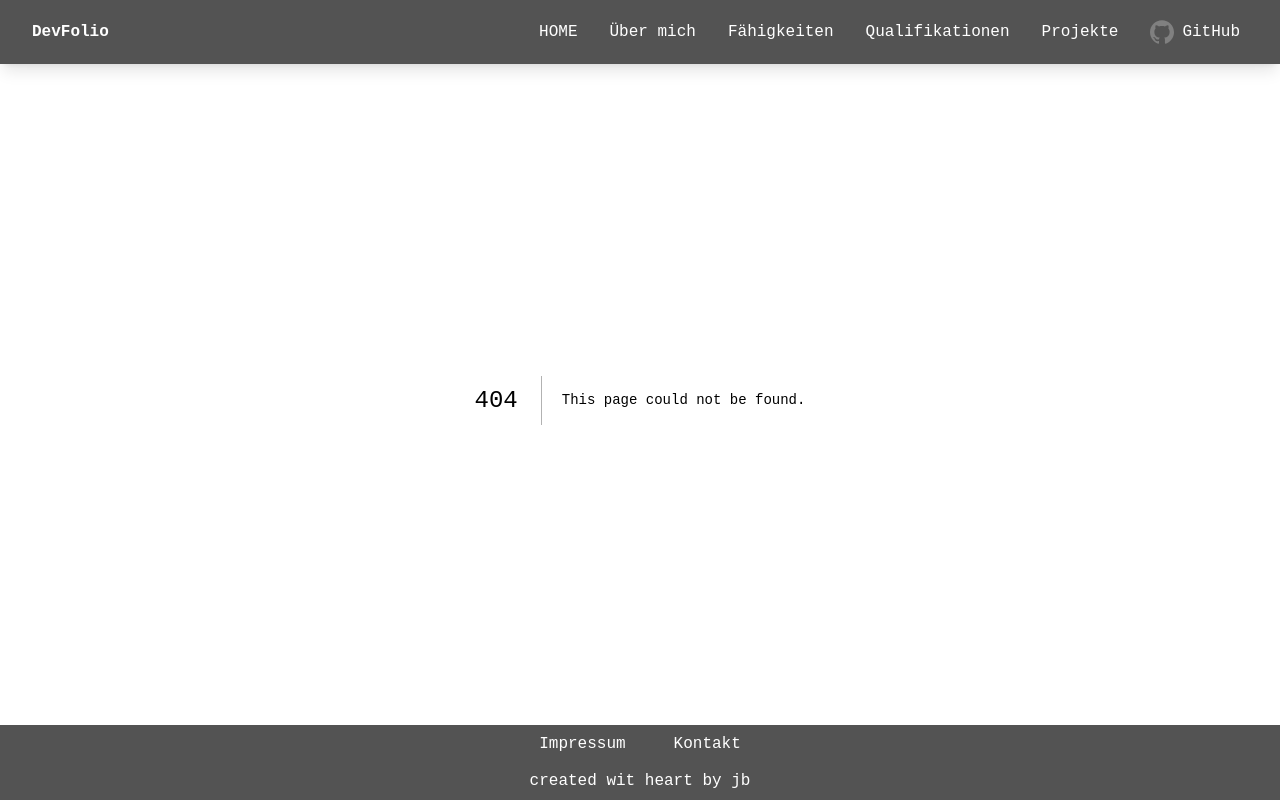
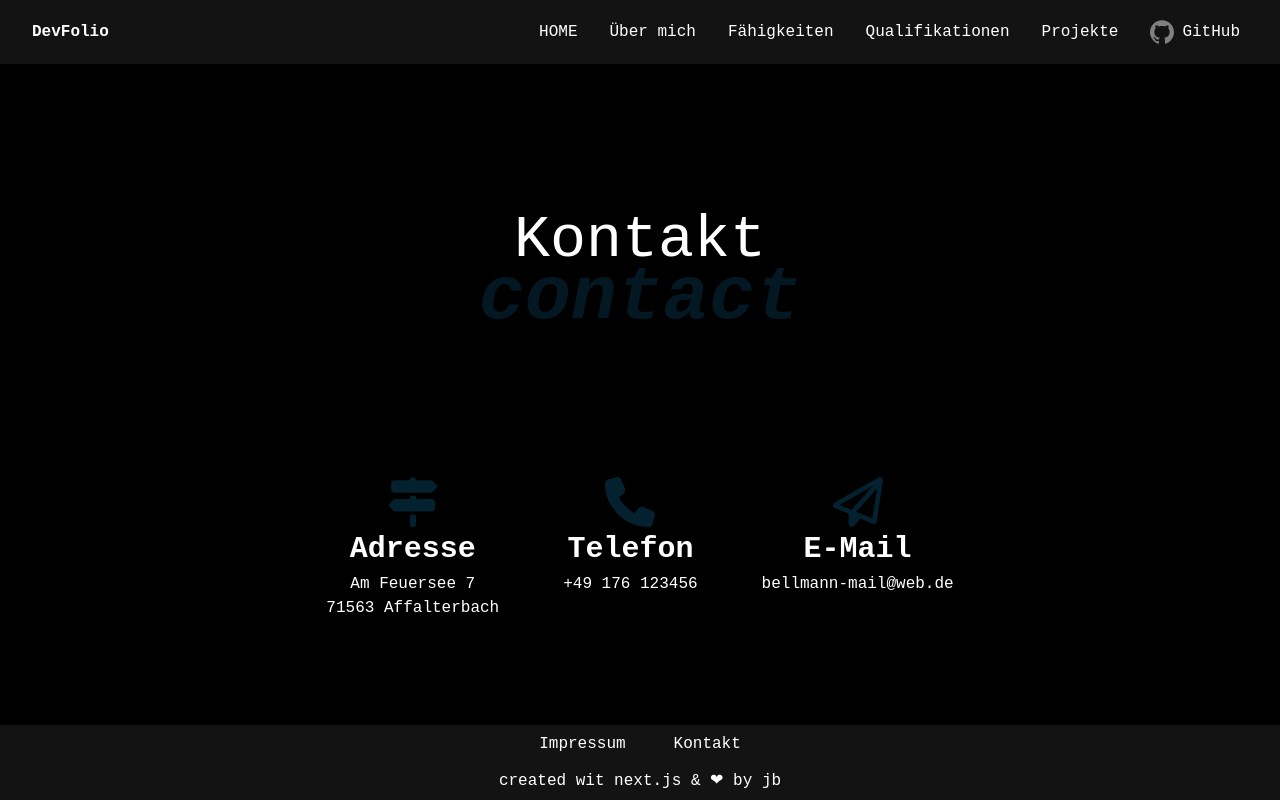
Before and after one commit to juliabellmann/portfolio, a Next.js app: page /contact in a window 1280 px wide. Before the commit this address had no page. Built offline with nearby package versions, Linux system fonts and the light colour scheme.

Commit message:
add contact page

```diff
--- /dev/null
+++ b/app/_components/Contact.js
@@ -0,0 +1,35 @@
+import Link from "next/link";
+
+export default function Contact() {
+    return (
+
+        <>
+            <h2 className="heading-big">contact</h2>
+            <h1>Kontakt</h1>
+            <section class="contact">
+
+                <ul>
+                    <li><svg xmlns="http://www.w3.org/2000/svg" viewBox="0 0 512 512"> {/* <!--!Font Awesome Free 6.6.0 by @fontawesome - https://fontawesome.com License - https://fontawesome.com/license/free Copyright 2024 Fonticons, Inc.--> */} <path d="M224 32L64 32C46.3 32 32 46.3 32 64l0 64c0 17.7 14.3 32 32 32l377.4 0c4.2 0 8.3-1.7 11.3-4.7l48-48c6.2-6.2 6.2-16.4 0-22.6l-48-48c-3-3-7.1-4.7-11.3-4.7L288 32c0-17.7-14.3-32-32-32s-32 14.3-32 32zM480 256c0-17.7-14.3-32-32-32l-160 0 0-32-64 0 0 32L70.6 224c-4.2 0-8.3 1.7-11.3 4.7l-48 48c-6.2 6.2-6.2 16.4 0 22.6l48 48c3 3 7.1 4.7 11.3 4.7L448 352c17.7 0 32-14.3 32-32l0-64zM288 480l0-96-64 0 0 96c0 17.7 14.3 32 32 32s32-14.3 32-32z"/></svg></li>
+                    <li><h3>Adresse</h3></li>
+                    <li>Am Feuersee 7</li>
+                    <li>71563 Affalterbach</li>
+                </ul>
+
+                <ul>
+                    <li><svg xmlns="http://www.w3.org/2000/svg" viewBox="0 0 512 512"> {/*<!--!Font Awesome Free 6.6.0 by @fontawesome - https://fontawesome.com License - https://fontawesome.com/license/free Copyright 2024 Fonticons, Inc.--> */} <path d="M164.9 24.6c-7.7-18.6-28-28.5-47.4-23.2l-88 24C12.1 30.2 0 46 0 64C0 311.4 200.6 512 448 512c18 0 33.8-12.1 38.6-29.5l24-88c5.3-19.4-4.6-39.7-23.2-47.4l-96-40c-16.3-6.8-35.2-2.1-46.3 11.6L304.7 368C234.3 334.7 177.3 277.7 144 207.3L193.3 167c13.7-11.2 18.4-30 11.6-46.3l-40-96z"/></svg></li>
+                    <li><h3>Telefon</h3></li>
+                    <li>+49 176 123456</li>
+                </ul>
+
+                <ul>
+                    <li><svg xmlns="http://www.w3.org/2000/svg" viewBox="0 0 512 512"> {/* <!--!Font Awesome Free 6.6.0 by @fontawesome - https://fontawesome.com License - https://fontawesome.com/license/free Copyright 2024 Fonticons, Inc.--> */} <path d="M16.1 260.2c-22.6 12.9-20.5 47.3 3.6 57.3L160 376l0 103.3c0 18.1 14.6 32.7 32.7 32.7c9.7 0 18.9-4.3 25.1-11.8l62-74.3 123.9 51.6c18.9 7.9 40.8-4.5 43.9-24.7l64-416c1.9-12.1-3.4-24.3-13.5-31.2s-23.3-7.5-34-1.4l-448 256zm52.1 25.5L409.7 90.6 190.1 336l1.2 1L68.2 285.7zM403.3 425.4L236.7 355.9 450.8 116.6 403.3 425.4z"/></svg></li>
+                    <li><h3>E-Mail</h3></li>
+                    <li><Link href="mailto:bellmann-mail@web.de">bellmann-mail@web.de</Link></li>
+                </ul>
+
+            </section>
+
+        </>
+    );
+
+}
--- a/app/_components/Footer.js
+++ b/app/_components/Footer.js
@@ -10,11 +10,11 @@ export default function Footer() {
                 <Link href="/impressum">Impressum</Link>
                 </div>
                 <div>
-                    Kontakt
+                <Link href="/contact">Kontakt</Link>
                 </div>
             </div>
             <div>
-                created wit heart by jb
+                created wit next.js & &#10084; by jb
             </div>
         </footer>
         </>
--- a/app/_styles/globals.css
+++ b/app/_styles/globals.css
@@ -57,6 +57,7 @@ main {
   align-items: center;
   text-align: center;
   margin: 1rem 1rem;
+  padding-bottom: 7rem;
 }
 
 @media (min-width: 1024px) {
@@ -409,3 +410,27 @@ footer div {
 .link-github {
   text-decoration: underline;
 }
+
+/* -------------- */
+
+.contact {
+display: flex;
+flex-direction: column;
+}
+
+@media (min-width: 1024px) {
+  .contact {
+
+    display: flex;
+    flex-direction: row;
+    flex-wrap: nowrap;
+    padding: 0 2rem;
+    }
+  }
+
+.contact ul{
+  display: flex;
+  flex-direction: column;
+  align-items: center;
+  padding: 2rem;
+}
--- /dev/null
+++ b/app/contact/page.js
@@ -0,0 +1,7 @@
+import Contact from "../_components/Contact";
+
+export default function ContactPage() {
+    return (
+        <Contact></Contact>
+    );
+}
```
